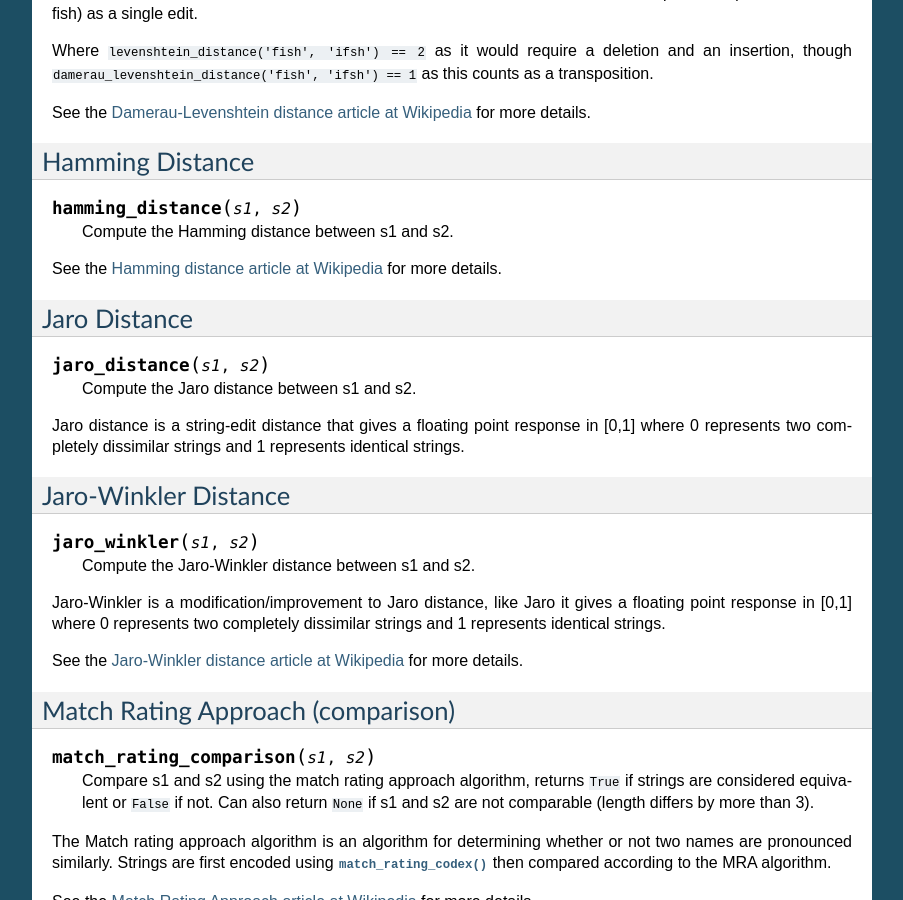
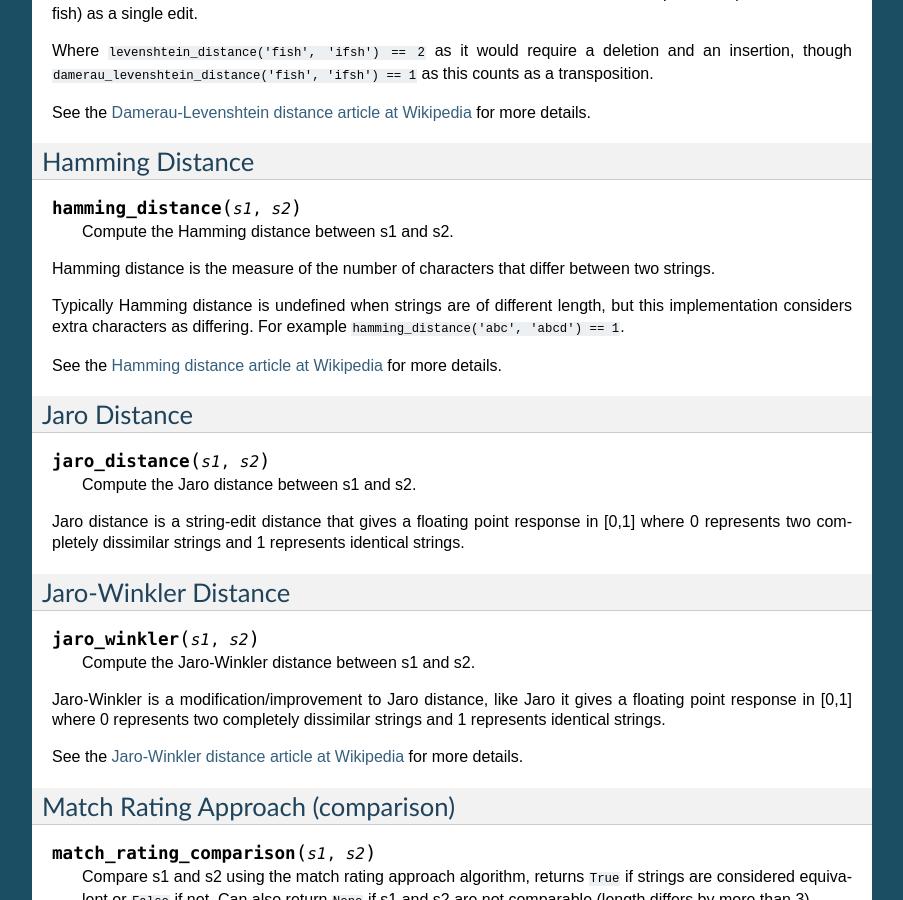
Before and after one commit to jamesturk/jellyfish, a Sphinx documentation site: the page built from docs/comparison.rst, in a window 1280 px wide and 900 px high, scrolled down 539 px. Shown: the whole window, without its empty margins (198-1101 px from the left). Built offline with Sphinx 7.4.7, drawn with Linux system fonts in a browser that asks for light colours.

Commit message:
Hamming docs, closes #33

```diff
--- a/docs/comparison.rst
+++ b/docs/comparison.rst
@@ -37,6 +37,11 @@ Hamming Distance
 
     Compute the Hamming distance between s1 and s2.
 
+Hamming distance is the measure of the number of characters that differ between two strings.
+
+Typically Hamming distance is undefined when strings are of different length, but this implementation
+considers extra characters as differing.  For example ``hamming_distance('abc', 'abcd') == 1``.
+
 See the `Hamming distance article at Wikipedia <http://en.wikipedia.org/wiki/Hamming_distance>`_ for more details.
 
 Jaro Distance
```
